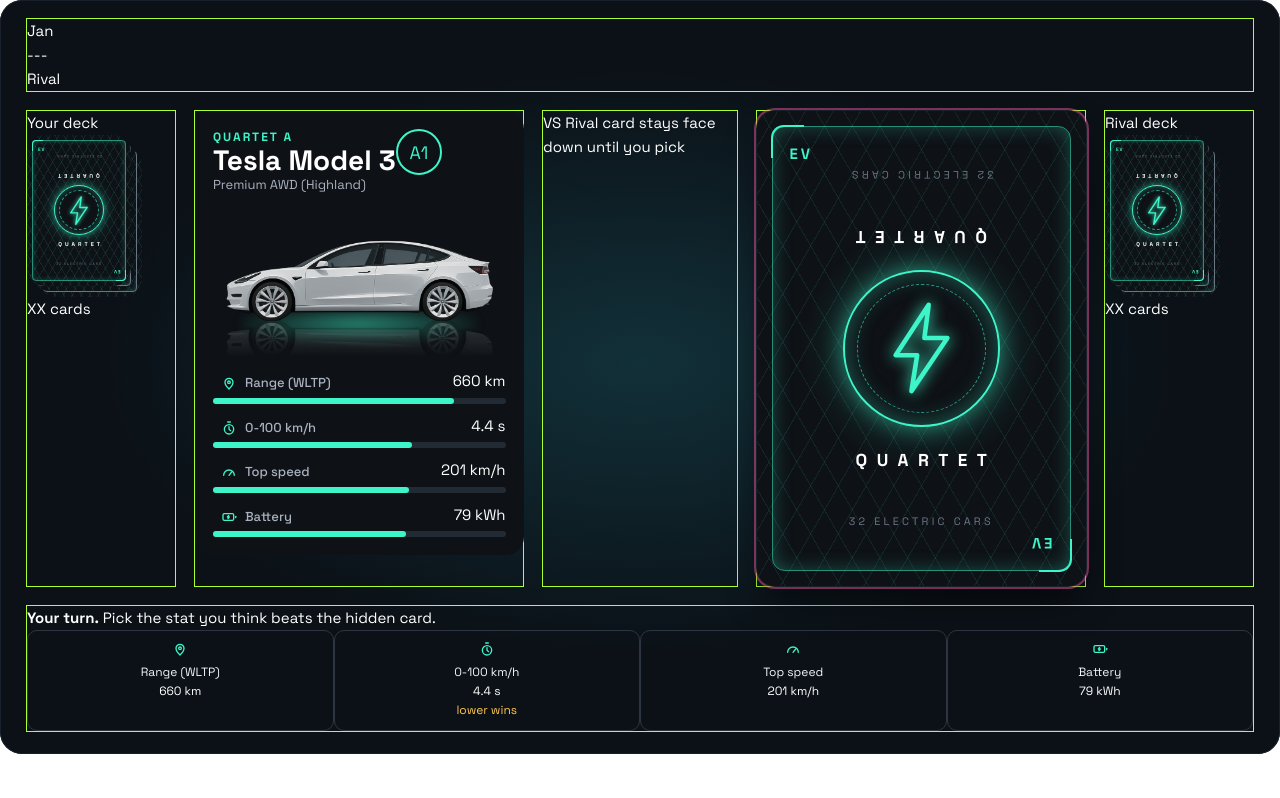
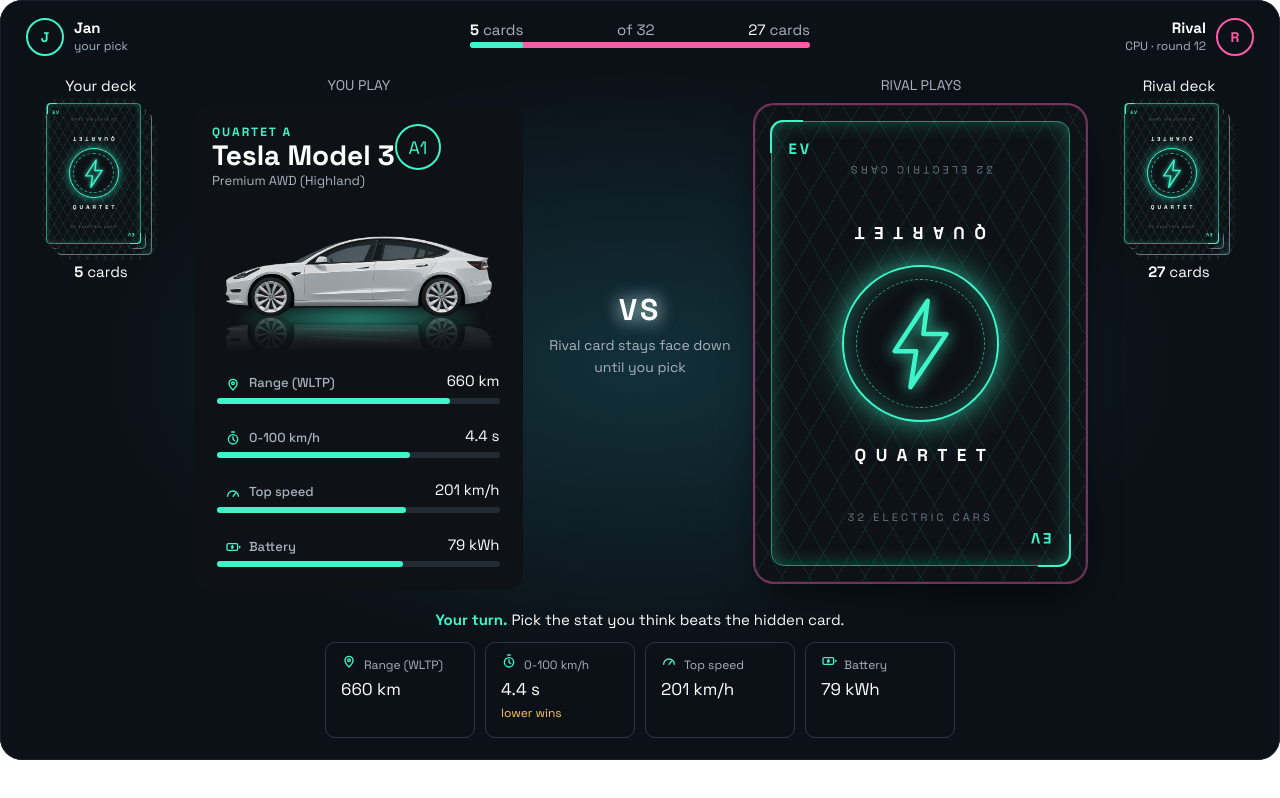
Before and after one commit to jansevera/electric-quartet, a Vue app: page / in a window 1280 px wide. Built offline with nearby package versions, Linux system fonts and the light colour scheme.

Commit message:
Game Table layout and comparison feature

```diff
--- a/src/CardFront.vue
+++ b/src/CardFront.vue
@@ -4,13 +4,25 @@ import Footer from './components/Footer.vue';
 import Header from './components/Header.vue'
 import MainSection from './components/MainSection.vue'
 
-defineProps({
+const props = defineProps({
   car: {
     type: Object,
     required: true,
   },
   hide: {
     type: Boolean,
+    required: false
+  },
+  picked: {
+    type: String,
+    required: false
+  },
+  compare: {
+    type: String,
+    required: false
+  },
+  player: {
+    type: String,
     required: false
   }
 
@@ -39,7 +51,8 @@ function useFallback(event) {
       <div class="car-reflection" aria-hidden="true">
         <img alt="" :src="`/images/${car.car_id}.png`" width="125" height="125" @error="useFallback" />
       </div>
-      <MainSection :range="car.range" :acc="car.acc" :speed="car.speed" :battery="car.battery" />
+      <MainSection :range="car.range" :acc="car.acc" :speed="car.speed" :battery="car.battery" :picked="props.picked"
+        :compare="props.compare" :player="props.player" />
     </main>
     <footer v-if="!hide">
       <Footer />
--- a/src/Main.vue
+++ b/src/Main.vue
@@ -4,20 +4,50 @@ import cars from '@/data/cars.json'
 import CardBack from './CardBack.vue';
 import { ref, computed } from 'vue'
 import GameTableFooter from './components/GameTableFooter.vue';
+import GameTableHeader from './components/GameTableHeader.vue';
 
 const selectedId = ref('A1')
 const car = computed(() => cars.find(c => c.car_id === selectedId.value))
 
+const oponentId = ref('A2')
+const oponentCar = computed(() => cars.find(c => c.car_id === oponentId.value))
+
+const userCards = 5
+const maxCards = 32
+
+const rivalCards = computed(() => maxCards - userCards)
+
+const revealed = ref(false)
+const pickedStat = ref(null)
+
+const user = "user"
+const oponent = "oponent"
+
+function onPick(statId) {
+    pickedStat.value = statId
+    revealed.value = true
+    compareValues(statId)
+}
+
+function compareValues(statId) {
+    const userValue = car.value[statId]
+    const oponentValue = oponentCar.value[statId]
+    if (userValue > oponentValue) {
+        if (statId === 'acc') { return "lose" }
+        else return "win"
+    }
+    else if (userValue < oponentValue) {
+        if (statId === 'acc') { return "win" }
+        else return "lose"
+    }
+    else return "tie"
+}
 </script>
 
 <template>
 
     <div class="game-table">
-        <div class="top-bar">
-            <div class="profile">Jan</div>
-            <div class="score-bar">---</div>
-            <div class="profile">Rival</div>
-        </div>
+        <GameTableHeader :userCards="userCards" :rivalCards="rivalCards" />
         <!-- You -->
         <div class="pile">
             <div>Your deck</div>
@@ -26,18 +56,28 @@ const car = computed(() => cars.find(c => c.car_id === selectedId.value))
                 <CardBack />
                 <CardBack />
             </div>
-            <div>XX cards</div>
+            <div><strong>{{ userCards }}</strong> cards</div>
         </div>
         <div class="player-zone">
+            <div class="zone-caption text-center uppercase muted">You play</div>
+
             <div class="play-card">
-                <CardFront v-if="car" :car="car" hide /><!-- hide footer? -->
+                <CardFront v-if="car" :car="car" :picked="pickedStat" :compare="compareValues(pickedStat)"
+                    :player="user" hide />
+                <!-- hide footer? -->
             </div>
         </div>
-        <div class="duel-center">VS
-            Rival card stays face down until you pick</div>
+        <div class="duel-center">
+            <h1>VS</h1>
+            <div class="muted">Rival card stays face down until you pick</div>
+        </div>
         <div class="player-zone rival"><!-- Rival -->
+            <div class="zone-caption text-center uppercase muted">Rival plays</div>
             <div class="play-card">
-                <CardBack />
+                <CardFront v-if="revealed && oponentCar" :car="oponentCar" :picked="pickedStat"
+                    :compare="compareValues(pickedStat)" :player="oponent" hide />
+                <!-- hide footer? -->
+                <CardBack v-else />
             </div>
         </div>
         <div class="pile">Rival deck
@@ -46,12 +86,14 @@ const car = computed(() => cars.find(c => c.car_id === selectedId.value))
                 <CardBack />
                 <CardBack />
             </div>
-            <div>XX cards</div>
+            <div><strong>{{ rivalCards }}</strong> cards</div>
         </div>
 
-        <div class="stat-picker"><strong>Your turn.</strong> Pick the stat you think beats the hidden card.
-            <GameTableFooter v-if="car" :range="car.range" :acc="car.acc" :speed="car.speed"
-                :battery="car.battery" />
+        <div class="stat-picker">
+            <p><strong class="highlight">Your turn.</strong> Pick the stat you think beats the hidden
+                card.</p>
+            <GameTableFooter v-if="car" :range="car.range" :acc="car.acc" :speed="car.speed" :battery="car.battery"
+                @pick="onPick" />
         </div>
 
     </div>
@@ -73,8 +115,28 @@ const car = computed(() => cars.find(c => c.car_id === selectedId.value))
             width: 100%;
         }
     }
+}
 
+.zone-caption {
+    font-size: 14px;
+    margin-bottom: 10px;
+}
 
+.duel-center {
+    text-align: center;
+    display: flex;
+    flex-direction: column;
+    justify-content: center;
 
+    h1 {
+        text-shadow: 0 0 18px var(--color-highlight), 0 0 18px var(--rival);
+        letter-spacing: .1em;
+        font-weight: bold;
+        font-size: 30px;
+    }
+
+    div.muted {
+        font-size: 14px;
+    }
 }
 </style>
--- a/src/assets/base.scss
+++ b/src/assets/base.scss
@@ -13,6 +13,7 @@
   --color-muted: #A9B2BE;
 
   --rival: #FF5CA8;
+  --tie: #FFC94D;
 
 }
 
@@ -64,3 +65,20 @@ body {
   -webkit-font-smoothing: antialiased;
   -moz-osx-font-smoothing: grayscale;
 }
+
+
+.highlight {
+  color: var(--color-highlight);
+}
+
+.muted {
+  color: var(--color-muted);
+}
+
+.text-center {
+  text-align: center !important;
+}
+
+.uppercase {
+  text-transform: uppercase !important;
+}
--- a/src/assets/main.scss
+++ b/src/assets/main.scss
@@ -206,10 +206,6 @@ a,
   background: radial-gradient(ellipse 60% 55% at 50% 48%, var(--table-glow) 0%, var(--table-bg) 70%);
   box-shadow: inset 0 0 0 1px #18212B;
 
-  >* {
-    border: 1px solid greenyellow;
-  }
-
   @media (max-width: 768px) {
     grid-template-columns: 5em 15em auto 15em 5em;
   }
@@ -224,10 +220,25 @@ a,
   grid-column: 1 / 6;
 }
 
+.stat-picker {
+  text-align: center;
+
+  p {
+    margin-bottom: 10px;
+  }
+}
+
+.pile {
+  text-align: center;
+}
+
 .deck-pile {
   position: relative;
   font-size: calc(14px * var(--s));
   padding: 0 11px 11px 0;
+  text-align: center;
+  margin: auto;
+  width: 25em;
 
   .card {
     position: absolute;
--- a/src/components/FeatureItem.vue
+++ b/src/components/FeatureItem.vue
@@ -26,6 +26,8 @@
   display: flex;
   position: relative;
   flex-wrap: wrap;
+  padding: 3px;
+  border: 2px solid transparent;
 }
 
 .details {
--- a/src/components/GameTableFooter.vue
+++ b/src/components/GameTableFooter.vue
@@ -24,6 +24,8 @@ defineProps({
   },
 })
 
+const emit = defineEmits(['pick'])
+
 const features = ref([
   { id: "range", desc: "Range (WLTP)" },
   { id: "acc", desc: "0-100 km/h" },
@@ -35,29 +37,32 @@ const features = ref([
 
 <template>
   <div class="wrapper">
-    <div v-for="item in features" :key="item.id" class="footer-item">
+    <button v-for="item in features" :key="item.id" class="footer-item" :data-id="item.id"
+      @click="emit('pick', item.id)">
+      <div>
         <div class="icon">
           <AccelerationIco v-if="item.id === 'acc'" />
           <IconBattery v-else-if="item.id === 'battery'" />
           <IconRange v-else-if="item.id === 'range'" />
           <IconSpeed v-else-if="item.id === 'speed'" />
         </div>
-      <div class="item-id"></div>
         <div class="label">{{ item.desc }}</div>
+      </div>
       <div class="value">
         <template v-if="item.id === 'range'">{{ range }} km</template>
         <template v-else-if="item.id === 'acc'">{{ acc }} s<br><span>lower wins</span></template>
         <template v-else-if="item.id === 'speed'">{{ speed }} km/h</template>
         <template v-else-if="item.id === 'battery'">{{ battery }} kWh</template>
       </div>
-    </div>
+    </button>
   </div>
 </template>
-<style scoped>
+<style lang="scss" scoped>
 .wrapper {
   display: flex;
   flex-direction: row;
-  justify-content: space-between;
+  justify-content: center;
+  gap: 10px;
 }
 
 .footer-item {
@@ -66,7 +71,28 @@ const features = ref([
   border-radius: 10px;
   flex: 0 1 32%;
   font-size: 12px;
-  padding: 10px 5px;
+  padding: 10px 15px;
+  max-width: 150px;
+  text-align: left;
+  background: transparent;
+  color: var(--color-text);
+  font-family: inherit;
+  display: flex;
+  flex-direction: column;
+  justify-content: flex-start;
+  flex-wrap: wrap;
+  cursor: pointer;
+
+  &:hover {
+    border-color: var(--color-highlight);
+    box-shadow: 0 0 14px -4px var(--color-highlight)
+  }
+}
+
+.icon {
+  display: inline-block;
+  width: 23px;
+  height: 16px;
 }
 
 .item-id {
@@ -74,10 +100,19 @@ const features = ref([
 }
 
 .label {
-  color: #F2F5F8;
+  display: inline;
+  color: var(--color-muted);
+  width: calc(100% - 25px);
 }
 
-.value span {
+.value {
+  font-size: 17px;
+  margin: 5px 0;
+
+  span {
+    font-size: 12px;
+    line-height: normal;
     color: #FFC94D;
   }
+}
 </style>
--- /dev/null
+++ b/src/components/GameTableHeader.vue
@@ -0,0 +1,153 @@
+<script setup>
+import { ref, computed } from 'vue'
+const props = defineProps({
+  userCards: {
+    type: Number,
+    required: true,
+  },
+
+  rivalCards: {
+    type: Number,
+    required: true,
+  }
+})
+const maxCards = 32
+
+const rivalCards = computed(() => maxCards - props.userCards)
+
+
+const userName = ref("Jan")
+const userAbr = computed(() => {
+  const parts = userName.value.trim().split(" ").filter(Boolean)
+  if (parts.length === 0) return "I"
+  if (parts.length === 1) return parts[0].slice(0, 1).toLocaleUpperCase()
+  return (parts[0][0] + parts[parts.length - 1][0]).toLocaleUpperCase()
+})
+
+const rivalName = ref("Rival")
+const rivalAbr = ref("R")
+
+
+
+const barWidth = computed(() => {
+  const ratio = props.userCards / maxCards
+  return Math.min(Math.max(ratio, 0), 1) * 100 + '%'
+})
+
+</script>
+
+<template>
+  <div class="top-bar">
+    <div class="profile">
+      <div class="icon">{{ userAbr }}</div>
+      <div><strong>{{ userName }}</strong><br /><span class="muted">your pick</span></div>
+    </div>
+    <div class="score">
+      <div class="text">
+        <div><strong>{{ userCards }}</strong> <span class="muted">cards</span></div>
+        <div><span class="muted">of 32</span></div>
+        <div>{{ rivalCards }} <span class="muted">cards</span></div>
+      </div>
+      <div class="score-bar">
+        <div class="bar" :style="{ width: barWidth }">&nbsp;</div>
+      </div>
+    </div>
+    <div class="profile rival">
+      <div class="icon">{{ rivalAbr }}</div>
+      <div><strong>{{ rivalName }}</strong><br /><span class="muted">CPU · round 12</span></div>
+    </div>
+  </div>
+</template>
+
+<style lang="scss" scoped>
+.top-bar {
+  display: flex;
+  flex-direction: row;
+  justify-content: space-between;
+  gap: 10px;
+
+  .profile {
+    width: 20%;
+    display: flex;
+    gap: 10px;
+    align-items: center;
+    line-height: 1.1em;
+
+    span {
+      font-size: 12px;
+    }
+
+    &.rival {
+      flex-direction: row-reverse;
+      text-align: right;
+
+      .icon {
+        border-color: var(--rival);
+        color: var(--rival)
+      }
+    }
+  }
+}
+
+.icon {
+  display: inline-block;
+  width: 38px;
+  height: 38px;
+  padding: 5px;
+  border: 2px solid var(--color-highlight);
+  border-radius: 50%;
+  color: var(--color-highlight);
+  display: flex;
+  align-items: center;
+  justify-content: center;
+  font-weight: 700;
+  font-size: 14px;
+}
+
+.item-id {
+  color: var(--color-highlight);
+}
+
+.label {
+  display: inline;
+  color: var(--color-muted);
+  width: calc(100% - 25px);
+}
+
+.value {
+  font-size: 17px;
+  margin: 5px 0;
+
+  span {
+    font-size: 12px;
+    line-height: normal;
+    color: #FFC94D;
+  }
+}
+
+.score {
+  max-width: 340px;
+  width: 60%;
+
+  .text {
+    width: 100%;
+    display: flex;
+    flex-direction: row;
+    justify-content: space-between;
+  }
+}
+
+.score-bar {
+  background-color: var(--rival);
+  height: 6px;
+  width: 100%;
+  max-width: 340px;
+  border-radius: 3px;
+
+  .bar {
+    background-color: #3DF5C8;
+    border-radius: 3px;
+    height: 6px;
+  }
+}
+</style>
--- a/src/components/MainSection.vue
+++ b/src/components/MainSection.vue
@@ -4,7 +4,7 @@ import AccelerationIco from './icons/IconAcceleration.vue'
 import IconBattery from './icons/IconBattery.vue';
 import IconRange from './icons/IconRange.vue';
 import IconSpeed from './icons/IconSpeed.vue';
-import { ref } from 'vue'
+import { ref, computed } from 'vue'
 import maxValues from '@/data/maxValues.json'
 
 const props = defineProps({
@@ -24,8 +24,28 @@ const props = defineProps({
     type: Number,
     required: true,
   },
+  picked: {
+    type: String,
+    required: false
+  },
+  compare: {
+    type: String,
+    required: false
+  },
+  player: {
+    type: String,
+    required: false
+  }
 })
 
+const pickedClass = "picked"
+
+const opposite = { win: 'lose', lose: 'win', tie: 'tie' }
+
+// compare is always from the user's point of view, so flip it for the rival
+const resultClass = computed(() =>
+  props.player === 'user' ? props.compare : opposite[props.compare]
+)
 
 const features = ref([
   { id: "range", desc: "Range (WLTP)" },
@@ -49,7 +69,8 @@ function barWidth(id) {
 </script>
 
 <template>
-  <FeatureItem v-for="item in features" :key="item.id">
+  <FeatureItem v-for="item in features" :key="item.id"
+    :class="picked === item.id ? [pickedClass, resultClass] : picked ? 'dim' : ''">
     <template #icon>
       <AccelerationIco v-if="item.id == 'acc'" />
       <IconBattery v-if="item.id == 'battery'" />
@@ -70,3 +91,28 @@ function barWidth(id) {
   </FeatureItem>
 
 </template>
+
+<style lang="scss" scoped>
+.dim {
+  opacity: .4;
+}
+
+.picked {
+  border-radius: 5px;
+
+  &.win {
+    border-color: var(--color-highlight);
+    box-shadow: 0 0 1.2em -.2em color-mix(in srgb, var(--color-highlight) 60%, transparent);
+  }
+
+  &.lose {
+    border-color: var(--rival);
+    box-shadow: 0 0 1.2em -.2em color-mix(in srgb, var(--rival) 60%, transparent)
+  }
+
+  &.tie {
+    border-color: var(--tie);
+    box-shadow: 0 0 1.2em -.2em color-mix(in srgb, var(--tie) 60%, transparent)
+  }
+}
+</style>
```
Lines whose indentation alone changed are shown as unchanged.
